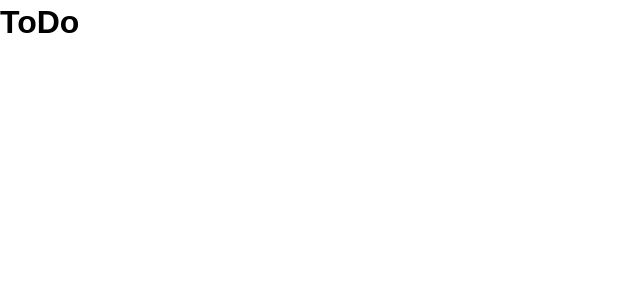
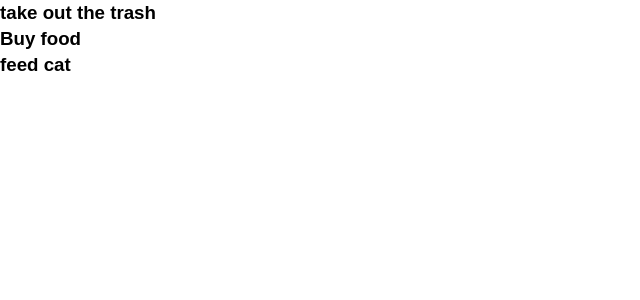
Before and after one commit to SidKandasamy/Todo_react, a React (Create React App) app: page / in a window 1280 px wide. Shown: the top 300 px of the page, without its empty margins (0-640 px from the left). Built offline with nearby package versions, Linux system fonts and the light colour scheme; the HTML template or start-up script is replaced by a standard one.

Commit message:
all titles of props outputted on react app

```diff
--- a/src/components/Todo.js
+++ b/src/components/Todo.js
@@ -1,12 +1,15 @@
-import React from 'react';
+import React, {Component} from 'react';
 
 
-function Todo() {
-  return (
-    <div>
-      <h1>ToDo</h1>
-    </div>
-  );
+class Todo extends Component {
+    render(){
+
+//you can check the props console.log(this.props.todo)
+    return this.props.todo.map(todo => (
+            <h3>{todo.title}</h3> //map method on the todo props which loops through and gets out the title
+    ));
+ }
 }
 
+
 export default Todo;
```
